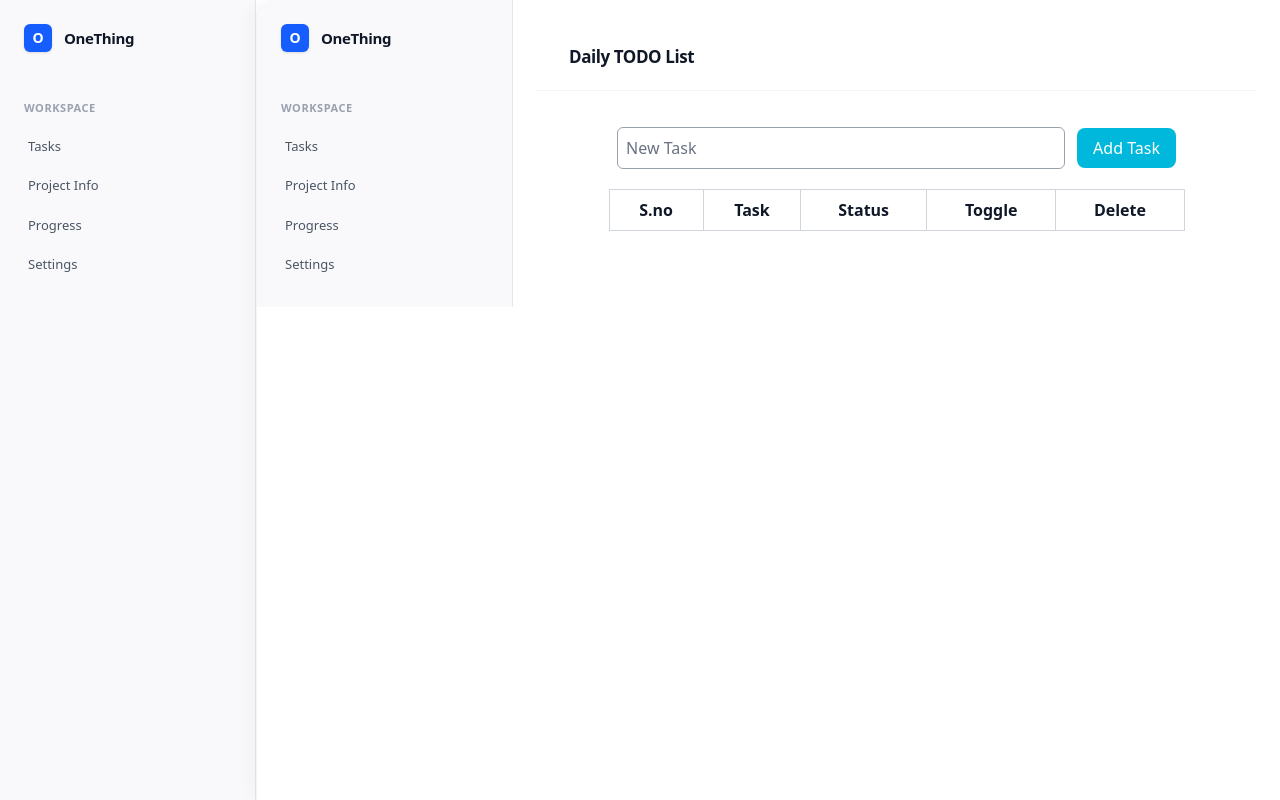
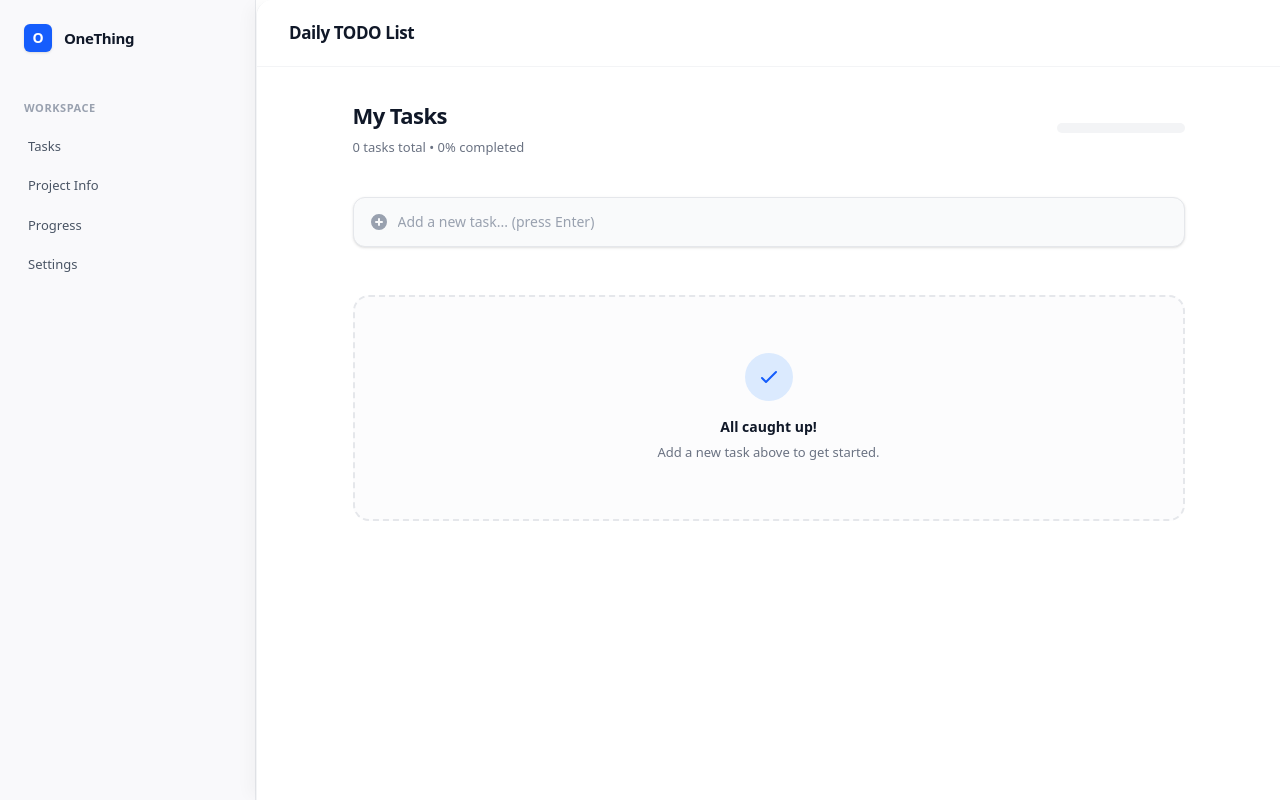
Before and after one commit to vk22006/OneThing, a SvelteKit app: page / in a window 1280 px wide. Built offline with nearby package versions, Linux system fonts and the light colour scheme.

Commit message:
Redesign task list page into a premium dashboard

```diff
--- a/src/routes/+page.svelte
+++ b/src/routes/+page.svelte
@@ -1,10 +1,9 @@
 <script lang="ts">
     import Header from '../lib/layout/Header.svelte';
-    import Sidebar from '../lib/layout/Sidebar.svelte';
     import { fly, fade } from "svelte/transition";
     import { onMount } from "svelte";
 
-    let page = $state('Daily TODO List');
+    let pageTitle = $state('Daily TODO List');
 
     type Status = 'TODO' | 'DONE';
 
@@ -18,7 +17,6 @@
 
     onMount(() => {
         const stored = localStorage.getItem("tasks");
-
         if (stored) {
             users.push(...JSON.parse(stored));
         }
@@ -48,91 +46,97 @@
     }
 
     function removeTask(id: number) {
-        if (!confirm("Delete this task?")) return;
         const index = users.findIndex(u => u.id === id);
-
         if (index !== -1) {
             users.splice(index, 1);
         }
     }
 
+    let completionPercentage = $derived(
+        users.length === 0 ? 0 : Math.round((users.filter(u => u.status === 'DONE').length / users.length) * 100)
+    );
 </script>
 
+<Header page={pageTitle} />
 
+<div class="px-8 py-8 max-w-4xl mx-auto w-full">
+    <!-- Progress & Header Area -->
+    <div class="mb-10 flex items-center justify-between">
+        <div>
+            <h2 class="text-[22px] font-bold text-gray-900 tracking-tight mb-1.5">My Tasks</h2>
+            <p class="text-[13px] text-gray-500 font-medium">
+                {users.length} {users.length === 1 ? 'task' : 'tasks'} total • {completionPercentage}% completed
+            </p>
+        </div>
 
-<div class="flex justify-between">
+        <!-- Progress Bar -->
+        <div class="w-32 h-2.5 bg-gray-100 rounded-full overflow-hidden flex-shrink-0">
+            <div
+                class="h-full bg-blue-600 rounded-full transition-all duration-500 ease-out"
+                style="width: {completionPercentage}%">
+            </div>
+        </div>
+    </div>
 
-    <Sidebar title="OneThing">
-        <a href="/"><button class="block hover:bg-gray-700 p-2 rounded">Tasks</button></a>
-        <a href="/Components/ProjectInfo"><button class="block hover:bg-gray-700 p-2 rounded">Project Info</button></a>
-        <a href="/Components/Progress"><button class="block hover:bg-gray-700 p-2 rounded">Progress</button></a>
-        <a href="/Components/Settings"><button class="block hover:bg-gray-700 p-2 rounded">Settings</button></a>
-    </Sidebar>
-
-
-  <main class="flex-1 p-6">
-
-    <Header {page} />
-    <!-- Input for new task addition -->
-    <div class="flex justify-center items-center gap-3 mt-4 p-5">
-
+    <!-- Input Area -->
+    <div class="relative group mb-8">
+        <div class="absolute inset-y-0 left-0 pl-4 flex items-center pointer-events-none">
+            <svg class="h-5 w-5 text-gray-400 group-focus-within:text-blue-500 transition-colors" xmlns="http://www.w3.org/2000/svg" viewBox="0 0 20 20" fill="currentColor">
+                <path fill-rule="evenodd" d="M10 18a8 8 0 100-16 8 8 0 000 16zm1-11a1 1 0 10-2 0v2H7a1 1 0 100 2h2v2a1 1 0 102 0v-2h2a1 1 0 100-2h-2V7z" clip-rule="evenodd" />
+            </svg>
+        </div>
         <input
             bind:value={newTask}
             onkeydown={(e) => {
-            if(e.key=="Enter") addTask(newTask);
+                if(e.key === "Enter") addTask(newTask);
             }}
-        placeholder="New Task"
-        class="w-full max-w-md p-2 border border-gray-400 rounded-md focus:outline-none focus:ring-2 focus:ring-cyan-400"
+            placeholder="Add a new task... (press Enter)"
+            class="block w-full pl-11 pr-4 py-3.5 bg-gray-50 border border-gray-200 rounded-xl text-sm placeholder-gray-400 focus:outline-none focus:ring-[3px] focus:ring-blue-100 focus:border-blue-500 focus:bg-white transition-all shadow-sm"
         />
+    </div>
 
+    <!-- Task List -->
+    <div class="flex flex-col gap-2.5">
+        {#if users.length === 0}
+            <div class="text-center py-14 px-4 border-2 border-dashed border-gray-200 rounded-2xl bg-gray-50/50 mt-4">
+                <div class="w-12 h-12 rounded-full bg-blue-100 flex items-center justify-center mx-auto mb-4">
+                    <svg class="w-6 h-6 text-blue-600" fill="none" stroke="currentColor" viewBox="0 0 24 24"><path stroke-linecap="round" stroke-linejoin="round" stroke-width="2" d="M5 13l4 4L19 7"></path></svg>
+                </div>
+                <h3 class="text-sm font-semibold text-gray-900">All caught up!</h3>
+                <p class="text-[13px] text-gray-500 mt-1.5">Add a new task above to get started.</p>
+            </div>
+        {:else}
+            {#each users as user (user.id)}
+                <div
+                    in:fly={{ y: 15, duration: 250 }}
+                    out:fade={{ duration: 150 }}
+                    class="group flex items-center gap-3.5 p-3.5 bg-white border border-gray-200 rounded-[14px] shadow-sm hover:shadow-md hover:border-gray-300 transition-all duration-200"
+                >
+                    <!-- Checkbox Toggle -->
                     <button
-        onclick={() => addTask(newTask)}
-        class="p-2 px-4 bg-cyan-500 hover:bg-cyan-700 rounded-lg text-white">
-        Add Task
+                        onclick={() => toggle(user.id)}
+                        class="flex-shrink-0 w-5 h-5 rounded-[6px] border-[1.5px] flex items-center justify-center transition-colors {user.status === 'DONE' ? 'bg-blue-600 border-blue-600' : 'border-gray-300 hover:border-blue-500'}"
+                    >
+                        {#if user.status === 'DONE'}
+                            <svg class="w-3.5 h-3.5 text-white" fill="none" stroke="currentColor" viewBox="0 0 24 24"><path stroke-linecap="round" stroke-linejoin="round" stroke-width="3" d="M5 13l4 4L19 7"></path></svg>
+                        {/if}
                     </button>
 
+                    <!-- Task Text -->
+                    <span class="flex-1 text-[14px] {user.status === 'DONE' ? 'text-gray-400 line-through' : 'text-gray-800 font-medium'} transition-all px-1 select-none">
+                        {user.task}
+                    </span>
+
+                    <!-- Delete Button -->
+                    <button
+                        onclick={() => removeTask(user.id)}
+                        class="flex-shrink-0 p-1.5 text-gray-400 hover:text-red-600 hover:bg-red-50 rounded-lg opacity-0 group-hover:opacity-100 focus:opacity-100 transition-all cursor-pointer"
+                        aria-label="Delete task"
+                    >
+                        <svg class="w-[18px] h-[18px]" fill="none" stroke="currentColor" viewBox="0 0 24 24"><path stroke-linecap="round" stroke-linejoin="round" stroke-width="2" d="M19 7l-.867 12.142A2 2 0 0116.138 21H7.862a2 2 0 01-1.995-1.858L5 7m5 4v6m4-6v6m1-10V4a1 1 0 00-1-1h-4a1 1 0 00-1 1v3M4 7h16"></path></svg>
+                    </button>
                 </div>
-
-
-    <!-- TODO list -->
-    <table class="m-4 p-4 table-auto w-xl">
-    <thead>
-    <tr>
-        <th class="p-2 border border-gray-300">S.no</th>
-        <th class="p-2 border border-gray-300">Task</th>
-        <th class="p-2 border border-gray-300">Status</th>
-        <th class="p-2 border border-gray-300">Toggle</th>
-        <th class="p-2 border border-gray-300">Delete</th>
-    </tr>
-    </thead>
-    <tbody>
-        {#each users as user,index (user.id)}
-        <tr in:fly={{ y: 20, duration: 250 }} out:fade>
-            <td class="p-2 border border-gray-300">{index +1}</td>
-            <td class="p-2 border border-gray-300">{user.task}</td>
-            <td class="p-2 border border-gray-300">{user.status}</td>
-            <td class="p-2 border border-gray-300 justify-center">
-                <button onclick={() => toggle(user.id)}
-                class="p-2 bg-cyan-500 hover:bg-cyan-700 rounded-full justify-center"> Toggle status </button>
-            </td>
-            <td class="p-2 border border-gray-300">
-                <button onclick={() => removeTask(user.id)}
-                class="p-2 text-red-500 underline"> Delete </button>
-            </td>
-        </tr>
             {/each}
-    </tbody>
-    </table>
-
-    </main>
-
+        {/if}
     </div>
-
-
-<!-- CSS Styling -->
-<style>
-    table {
-        margin: 0 auto;
-    }
-
-</style>
+</div>
```
Lines whose indentation alone changed are shown as unchanged.
